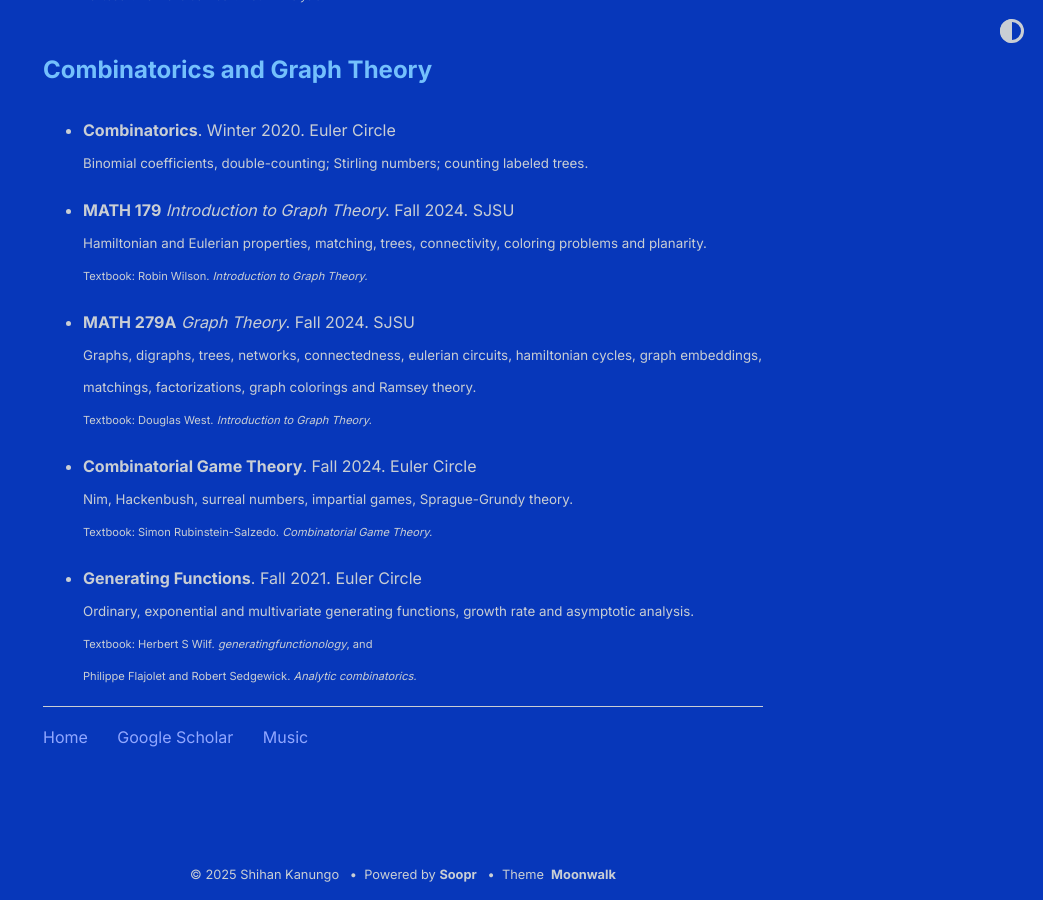
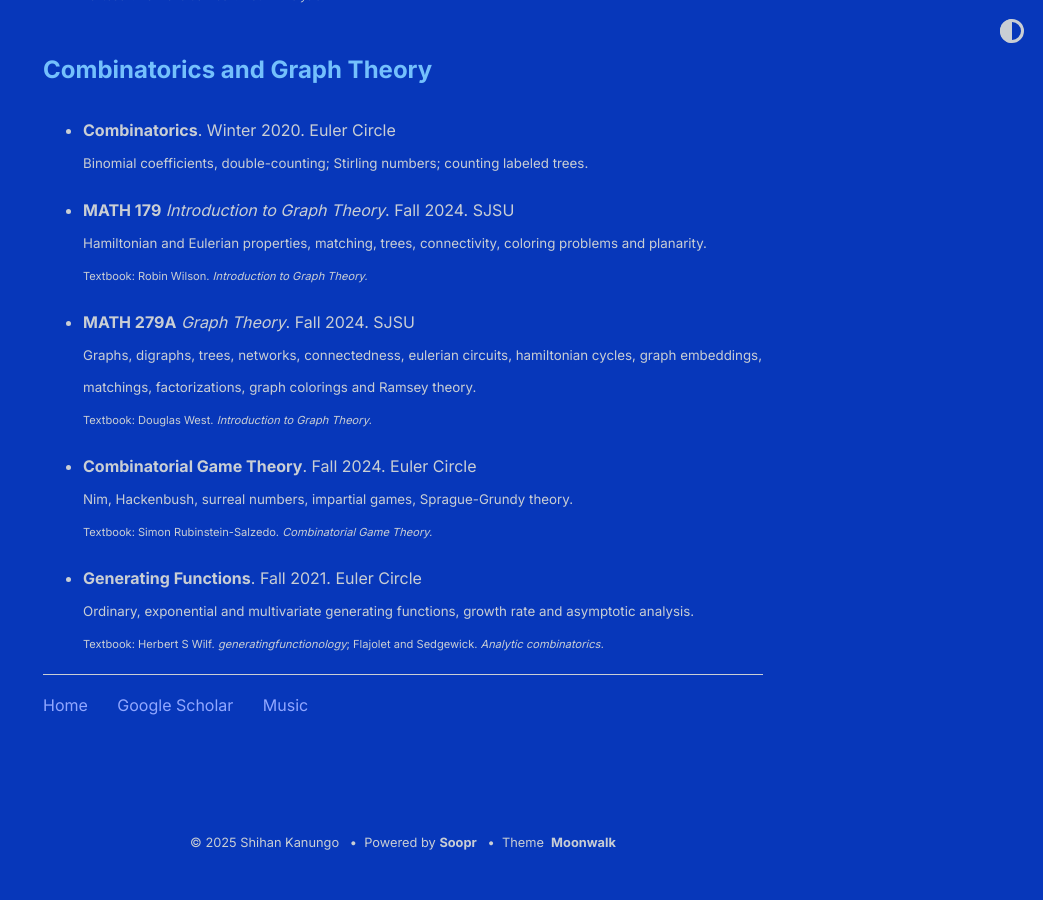
Before and after one commit to shihankanungo/shihankanungo.github.io, a Jekyll site: the page built from courses.md, in a window 1280 px wide and 900 px high, scrolled down 2968 px. Shown: the whole window, without its empty margins (237-1280 px from the left). Built offline with Jekyll 4.4.1, drawn with Linux system fonts in a browser that asks for light colours; after the commit the page ends 3836 px from its top, so only the background shows below that.

Commit message:
Update courses.md

```diff
--- a/courses.md
+++ b/courses.md
@@ -117,5 +117,4 @@
 
 - **Generating Functions**. Fall 2021. Euler Circle <br>
   <small>Ordinary, exponential and multivariate generating functions, growth rate and asymptotic analysis.</small> <br>
-  <small><small>Textbook: Herbert S Wilf. <i>generatingfunctionology</i>, and <br>
-  Philippe Flajolet and Robert Sedgewick. <i>Analytic combinatorics.</i></small></small>
+  <small><small>Textbook: Herbert S Wilf. <i>generatingfunctionology</i>; Flajolet and Sedgewick. <i>Analytic combinatorics.</i></small></small>
```
